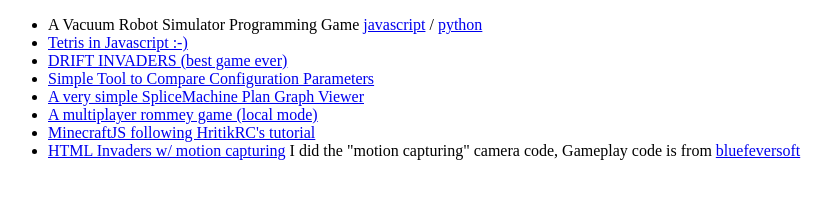
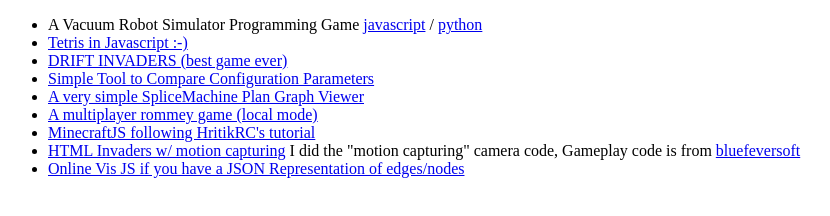
Before and after one commit to martinrupp/martinrupp.github.io, a plain HTML site: page index.html in a window 1280 px wide. Shown: the whole page, without its empty margins (0-830 px from the left). Drawn offline with Linux system fonts and the light colour scheme.

Commit message:
onlinevisjs

```diff
--- a/index.html
+++ b/index.html
@@ -12,6 +12,8 @@
   <li> <a href="https://martinrupp.github.io/minecraftjs/minecraft.html">MinecraftJS following HritikRC's tutorial</a>
 
   <li> <a href="https://martinrupp.github.io/html_invaders/ch18/index.html">HTML Invaders w/ motion capturing</a> I did the "motion capturing" camera code, Gameplay code is from <a href=https://github.com/bluefeversoft/html_invaders>bluefeversoft</a>
+
+  <li> <a href="https://martinrupp.github.io/onlinevisjs/index.html">Online Vis JS if you have a JSON Representation of edges/nodes</a>
 </ul>
 
 </body>
```
Also changed, not shown: 1 other file.
